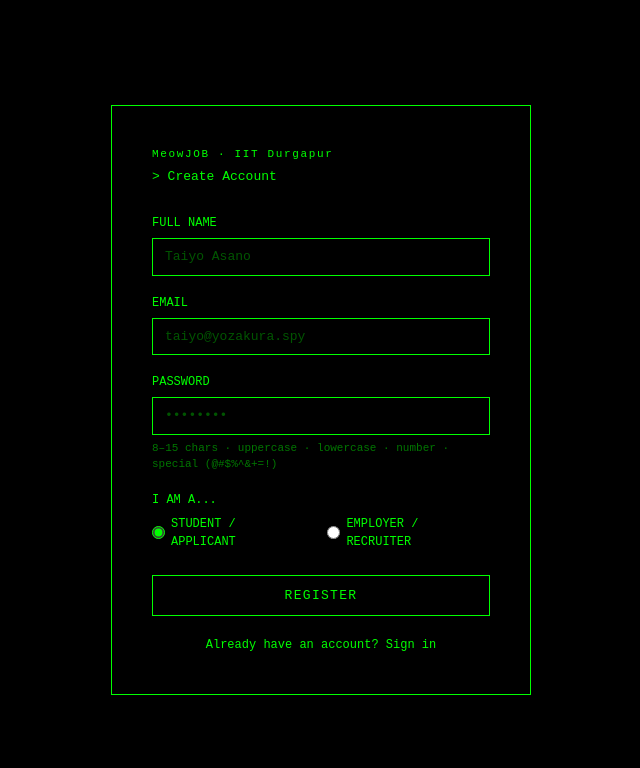
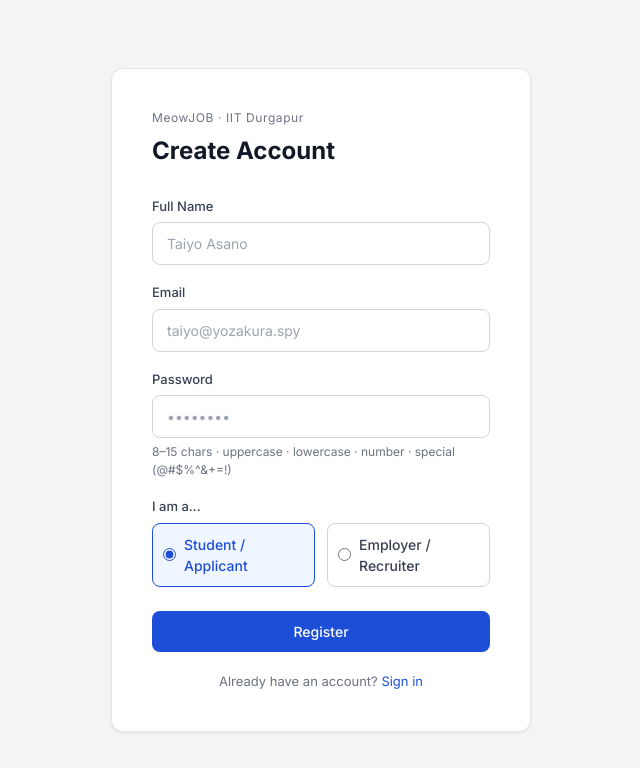
Before and after one commit to devsensei404/placement-portal, a React (Vite) app in the folder frontend/: page /signup in a window 1280 px wide. Shown: the top 768 px of the page, without its empty margins (319-959 px from the left). Built offline with nearby package versions, Linux system fonts and the light colour scheme.

Commit message:
frontend dashboard

```diff
--- a/frontend/index.html
+++ b/frontend/index.html
@@ -1,6 +1,7 @@
 <!doctype html>
 <html lang="en">
   <head>
+    <link href="https://fonts.googleapis.com/css2?family=Inter:wght@400;500;600;700&display=swap" rel="stylesheet">
     <meta charset="UTF-8" />
     <link rel="icon" type="image/svg+xml" href="/favicon.svg" />
     <meta name="viewport" content="width=device-width, initial-scale=1.0" />
--- /dev/null
+++ b/frontend/src/components/JobCard.jsx
@@ -0,0 +1,24 @@
+// src/components/JobCard.jsx
+
+import { useNavigate } from 'react-router-dom';
+
+// Reusable card — used on Dashboard (3 cards) and Browse Jobs (all cards)
+function JobCard({ job }) {
+  const navigate = useNavigate();
+
+  return (
+    <div className="job-card">
+      <h3 className="job-card-title">{job.jobTitle}</h3>
+      <p className="job-card-company">{job.company}</p>
+      <p className="job-card-location">{job.location}</p>
+      <button
+        className="btn-view"
+        onClick={() => navigate(`/job-details?id=${job.id}`)}
+      >
+        View
+      </button>
+    </div>
+  );
+}
+
+export default JobCard;
--- /dev/null
+++ b/frontend/src/components/Navbar.css
@@ -0,0 +1,50 @@
+/* Navbar.css */
+
+.navbar {
+  display: flex;
+  align-items: center;
+  justify-content: space-between;
+  padding: 0 32px;
+  height: 56px;
+  background: #fff;
+  border-bottom: 1px solid #e5e7eb;
+  position: sticky;
+  top: 0;
+  z-index: 100;
+}
+
+.navbar-logo {
+  font-size: 16px;
+  font-weight: 700;
+  color: #1d4ed8;
+  letter-spacing: 0.02em;
+}
+
+.navbar-links {
+  display: flex;
+  align-items: center;
+  gap: 4px;
+}
+
+.navbar-links a {
+  font-size: 14px;
+  font-weight: 500;
+  color: #374151;
+  padding: 6px 12px;
+  border-radius: 6px;
+}
+
+.navbar-links a:hover {
+  background: #eff6ff;
+  color: #1d4ed8;
+  text-decoration: none;
+}
+
+.navbar-links button {
+  font-size: 14px;
+  font-weight: 500;
+  padding: 6px 16px;
+  width: auto;
+  border-radius: 6px;
+  margin-left: 8px;
+}
--- /dev/null
+++ b/frontend/src/components/Navbar.jsx
@@ -0,0 +1,55 @@
+// Navbar.jsx
+// Reusable navbar shown on every dashboard page.
+// Reads accountType from localStorage to show the right links.
+
+import { Link, useNavigate } from "react-router-dom";
+import "./Navbar.css";
+
+export default function Navbar() {
+
+  // Read accountType to decide which links to show
+  const accountType = localStorage.getItem("accountType");
+
+  // useNavigate lets us redirect after logout
+  const navigate = useNavigate();
+
+  // Clears all auth data and sends user back to login
+  function handleLogout() {
+    localStorage.removeItem("token");
+    localStorage.removeItem("userId");
+    localStorage.removeItem("accountType");
+    navigate("/login");
+  }
+
+  return (
+    <nav className="navbar">
+
+      {/* Logo — clicking takes you to the right dashboard */}
+      <span className="navbar-logo">MeowJOB</span>
+
+      {/* Nav links — different per role */}
+      <div className="navbar-links">
+
+        {accountType === "APPLICANT" && (
+          <>
+            <Link to="/student-dashboard">Home</Link>
+            <Link to="/browse-jobs">Browse Jobs</Link>
+            <Link to="/student-dashboard/applications">My Applications</Link>
+            <Link to="/student-dashboard/profile">My Profile</Link>
+            <Link to="/student-dashboard/notifications">Notifications</Link>
+          </>
+        )}
+
+        {accountType === "EMPLOYER" && (
+          <>
+            {/* Recruiter links go here when we build that branch */}
+            <Link to="/recruiter-dashboard">Home</Link>
+          </>
+        )}
+
+        <button onClick={handleLogout}>Logout</button>
+
+      </div>
+    </nav>
+  );
+}
--- a/frontend/src/index.css
+++ b/frontend/src/index.css
@@ -1 +1,72 @@
 @import "tailwindcss";
+/* global.css */
+/* Every page inherits from here */
+
+* {
+  font-family: 'Inter', sans-serif;
+  box-sizing: border-box;
+  margin: 0;
+  padding: 0;
+}
+
+body {
+  background: #f3f4f6;
+  color: #111827;
+  font-size: 15px;
+  line-height: 1.5;
+}
+
+a {
+  color: #1d4ed8;
+  text-decoration: none;
+}
+
+a:hover {
+  text-decoration: underline;
+}
+
+button {
+  font-family: 'Inter', sans-serif;
+  font-size: 14px;
+  font-weight: 500;
+  padding: 10px 20px;
+  background: #1d4ed8;
+  color: #fff;
+  border: none;
+  border-radius: 8px;
+  cursor: pointer;
+  width: 100%;
+}
+
+button:hover {
+  background: #1e40af;
+}
+
+input, select {
+  width: 100%;
+  font-family: 'Inter', sans-serif;
+  font-size: 14px;
+  background: #fff;
+  border: 1px solid #d1d5db;
+  color: #111827;
+  padding: 10px 14px;
+  border-radius: 8px;
+  outline: none;
+}
+
+input:focus, select:focus {
+  border-color: #1d4ed8;
+  box-shadow: 0 0 0 3px rgba(29, 78, 216, 0.1);
+}
+
+input::placeholder {
+  color: #9ca3af;
+}
+
+label {
+  display: block;
+  font-size: 13px;
+  font-weight: 500;
+  color: #374151;
+  margin-bottom: 6px;
+}
--- /dev/null
+++ b/frontend/src/pages/BrowseJobs.jsx
@@ -0,0 +1,36 @@
+import { useState, useEffect } from 'react';
+import JobCard from '../components/JobCard';
+
+function BrowseJobs() {
+  const [jobs, setJobs] = useState([]);
+
+  useEffect(() => {
+    const token = localStorage.getItem('token');
+
+    fetch('http://localhost:8080/jobs/getAll', {
+      headers: {
+        'Authorization': `Bearer ${token}`
+      }
+    })
+      .then(res => res.json())
+      .then(data => {
+        // No slice here — show all jobs
+        setJobs(data);
+      })
+      .catch(err => console.error('Failed to fetch jobs:', err));
+  }, []);
+
+  return (
+    <div className="browse-jobs-page">
+      <h2 className="section-heading">Browse Jobs</h2>
+
+      <div className="jobs-grid">
+        {jobs.map(job => (
+          <JobCard key={job.id} job={job} />
+        ))}
+      </div>
+    </div>
+  );
+}
+
+export default BrowseJobs;
--- a/frontend/src/pages/Login.css
+++ b/frontend/src/pages/Login.css
@@ -1,61 +1,57 @@
 /* Login.css */
-
-* { font-family: monospace; box-sizing: border-box; }
-
-body { background: #000; color: #00ff00; }
 
 .page {
   min-height: 100vh;
   display: flex;
   align-items: center;
   justify-content: center;
+  background: #f3f4f6;
 }
 
 .card {
-  border: 1px solid #00ff00;
+  background: #fff;
+  border: 1px solid #e5e7eb;
+  border-radius: 12px;
   padding: 40px;
   width: 100%;
   max-width: 420px;
+  box-shadow: 0 1px 3px rgba(0,0,0,0.08);
 }
 
-.subtitle { font-size: 11px; letter-spacing: 0.15em; }
-
-h1 { font-weight: normal; margin: 4px 0 28px; }
-h1::before { content: "> "; }
-
-.field { margin-bottom: 18px; }
-
-label { display: block; font-size: 12px; text-transform: uppercase; margin-bottom: 6px; }
-
-input {
-  width: 100%;
-  background: #000;
-  border: 1px solid #00ff00;
-  color: #00ff00;
-  padding: 8px 12px;
-  outline: none;
+.card-header {
+  margin-bottom: 28px;
 }
 
-input:focus { background: #001a00; }
-input::placeholder { color: #005500; }
-
-.error { border: 1px solid red; color: red; padding: 8px 12px; margin-bottom: 16px; }
-.error::before { content: "! "; }
-
-button {
-  width: 100%;
-  background: #000;
-  color: #00ff00;
-  border: 1px solid #00ff00;
-  padding: 10px;
-  cursor: pointer;
-  text-transform: uppercase;
-  letter-spacing: 0.1em;
+.subtitle {
+  font-size: 12px;
+  color: #6b7280;
+  letter-spacing: 0.05em;
+  margin-bottom: 6px;
 }
 
-button:hover { background: #00ff00; color: #000; }
+h1 {
+  font-size: 24px;
+  font-weight: 700;
+  color: #111827;
+}
 
-.footer-text { font-size: 12px; text-align: center; margin-top: 20px; }
+.field {
+  margin-bottom: 18px;
+}
 
-a { color: #00ff00; }
-a:hover { background: #00ff00; color: #000; }
+.error {
+  background: #fef2f2;
+  border: 1px solid #fca5a5;
+  color: #dc2626;
+  padding: 10px 14px;
+  border-radius: 8px;
+  font-size: 13px;
+  margin-bottom: 16px;
+}
+
+.footer-text {
+  font-size: 13px;
+  text-align: center;
+  margin-top: 20px;
+  color: #6b7280;
+}
--- a/frontend/src/pages/Signup.css
+++ b/frontend/src/pages/Signup.css
@@ -1,67 +1,95 @@
-/* Login.css */
-
-* { font-family: monospace; box-sizing: border-box; }
-
-body { background: #000; color: #00ff00; }
+/* Signup.css */
 
 .page {
   min-height: 100vh;
   display: flex;
   align-items: center;
   justify-content: center;
+  background: #f3f4f6;
 }
 
 .card {
-  border: 1px solid #00ff00;
+  background: #fff;
+  border: 1px solid #e5e7eb;
+  border-radius: 12px;
   padding: 40px;
   width: 100%;
   max-width: 420px;
+  box-shadow: 0 1px 3px rgba(0,0,0,0.08);
 }
 
-.subtitle { font-size: 11px; letter-spacing: 0.15em; }
-
-h1 { font-weight: normal; margin: 4px 0 28px; }
-h1::before { content: "> "; }
-
-.field { margin-bottom: 18px; }
-
-label { display: block; font-size: 12px; text-transform: uppercase; margin-bottom: 6px; }
-
-input {
-  width: 100%;
-  background: #000;
-  border: 1px solid #00ff00;
-  color: #00ff00;
-  padding: 8px 12px;
-  outline: none;
+.card-header {
+  margin-bottom: 28px;
 }
 
-input:focus { background: #001a00; }
-input::placeholder { color: #005500; }
+.subtitle {
+  font-size: 12px;
+  color: #6b7280;
+  letter-spacing: 0.05em;
+  margin-bottom: 6px;
+}
 
-.error { border: 1px solid red; color: red; padding: 8px 12px; margin-bottom: 16px; }
-.error::before { content: "! "; }
+h1 {
+  font-size: 24px;
+  font-weight: 700;
+  color: #111827;
+}
 
-button {
-  width: 100%;
-  background: #000;
-  color: #00ff00;
-  border: 1px solid #00ff00;
+.field {
+  margin-bottom: 18px;
+}
+
+.error {
+  background: #fef2f2;
+  border: 1px solid #fca5a5;
+  color: #dc2626;
+  padding: 10px 14px;
+  border-radius: 8px;
+  font-size: 13px;
+  margin-bottom: 16px;
+}
+
+.footer-text {
+  font-size: 13px;
+  text-align: center;
+  margin-top: 20px;
+  color: #6b7280;
+}
+
+.hint {
+  font-size: 12px;
+  color: #6b7280;
+  margin-top: 5px;
+}
+
+.radio-group {
+  display: flex;
+  gap: 12px;
+  margin-top: 4px;
+}
+
+.radio-option {
+  flex: 1;
+  display: flex;
+  align-items: center;
+  justify-content: center;
+  gap: 8px;
+  border: 1px solid #d1d5db;
+  border-radius: 8px;
   padding: 10px;
   cursor: pointer;
-  text-transform: uppercase;
-  letter-spacing: 0.1em;
+  font-size: 14px;
+  color: #374151;
 }
 
-button:hover { background: #00ff00; color: #000; }
+.radio-option:has(input:checked) {
+  border-color: #1d4ed8;
+  background: #eff6ff;
+  color: #1d4ed8;
+  font-weight: 500;
+}
 
-.footer-text { font-size: 12px; text-align: center; margin-top: 20px; }
-
-a { color: #00ff00; }
-a:hover { background: #00ff00; color: #000; }
-
-.hint { font-size: 11px; color: #007700; margin-top: 5px; }
-
-.radio-group { display: flex; gap: 20px; margin-top: 4px; }
-.radio-option { display: flex; align-items: center; gap: 6px; cursor: pointer; }
-input[type="radio"] { width: auto; accent-color: #00ff00; }
+input[type="radio"] {
+  width: auto;
+  accent-color: #1d4ed8;
+}
--- /dev/null
+++ b/frontend/src/pages/StudentDashboard.css
@@ -0,0 +1,101 @@
+/* StudentDashboard.css */
+
+.dashboard {
+  min-height: 100vh;
+  background: #f3f4f6;
+}
+
+.dashboard-main {
+  max-width: 1100px;
+  margin: 0 auto;
+  padding: 40px 32px;
+}
+
+.dash-title {
+  font-size: 24px;
+  font-weight: 700;
+  color: #111827;
+  margin-bottom: 4px;
+}
+
+.welcome {
+  font-size: 14px;
+  color: #6b7280;
+  margin-bottom: 36px;
+}
+
+.stats-grid {
+  display: flex;
+  gap: 20px;
+  flex-wrap: wrap;
+}
+
+.stat-card {
+  background: #fff;
+  border: 1px solid #e5e7eb;
+  border-radius: 12px;
+  padding: 24px 28px;
+  display: flex;
+  flex-direction: column;
+  gap: 10px;
+  min-width: 180px;
+  flex: 1;
+  box-shadow: 0 1px 3px rgba(0,0,0,0.05);
+}
+
+.stat-label {
+  font-size: 12px;
+  font-weight: 600;
+  text-transform: uppercase;
+  letter-spacing: 0.06em;
+  color: #9ca3af;
+}
+
+.stat-value {
+  font-size: 36px;
+  font-weight: 700;
+  color: #111827;
+}
+
+.stat-value.incomplete {
+  font-size: 18px;
+  font-weight: 600;
+  color: #f59e0b;
+}
+
+.recent-jobs-section {
+  margin-top: 36px;
+}
+
+.section-heading {
+  font-size: 20px;
+  font-weight: 600;
+  color: #1a1a1a;
+  margin-bottom: 20px;
+}
+
+.jobs-grid {
+  display: grid;
+  grid-template-columns: repeat(auto-fit, minmax(220px, 1fr));
+  gap: 20px;
+}
+
+.view-more-wrapper {
+  display: flex;
+  justify-content: center;
+  margin-top: 28px;
+}
+
+.btn-view-more {
+  padding: 10px 28px;
+  background-color: #2563eb;
+  color: #fff;
+  border: none;
+  border-radius: 6px;
+  font-size: 14px;
+  cursor: pointer;
+}
+
+.btn-view-more:hover {
+  background-color: #1d4ed8;
+}
```
Also changed, not shown: frontend/src/App.jsx (+5 -2 lines), frontend/src/pages/StudentDashboard.jsx (added, +66 -0 lines), 4 other files (tests, documents, lock files or other folders).
